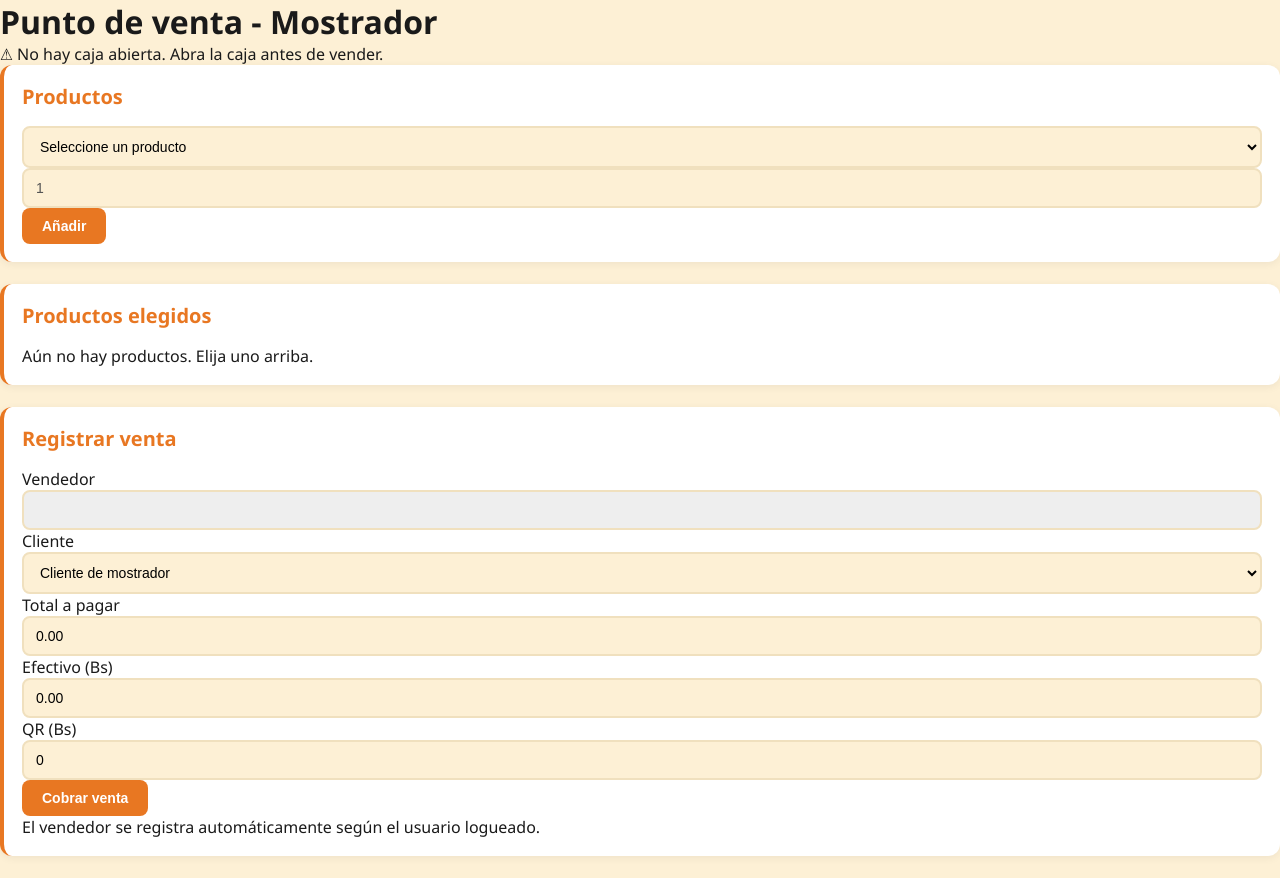
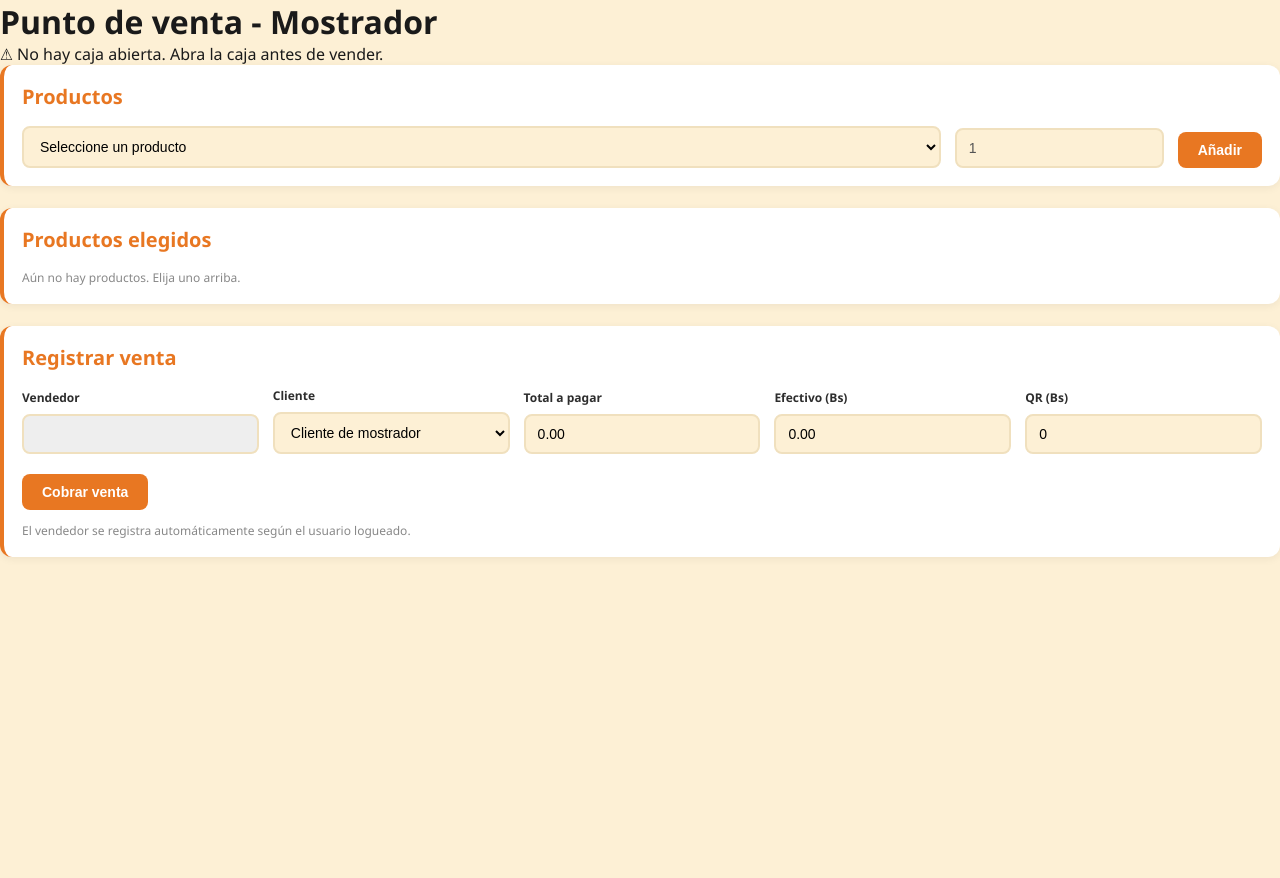
Before and after one commit to brayan217/salte-eria-, a PHP site: template pages/pos.php in a window 1280 px wide. After the commit the page ends 557 px from the top, so only its background shows below. Run offline with PHP 8.4, Linux system fonts and the light colour scheme; the template is opened without the code that fills it, so the values that code supplies are empty.

Commit message:
Mejorar espaciado de formularios dentro de paneles

```diff
--- a/styles.css
+++ b/styles.css
@@ -358,16 +358,71 @@ input:focus, select:focus{
   margin-bottom: 4px;
 }
 
+/* Formularios en línea (Caja, Stock, Horneadas, Pedidos, Usuarios, Clientes...) */
 .form-inline{
   display: flex;
-  gap: 10px;
+  gap: 22px 16px;
   flex-wrap: wrap;
-  align-items: end;
+  align-items: flex-end;
+}
+
+/* Los formularios dentro de un panel (Abrir caja, Horneadas, Mermas...)
+   necesitan separación de los bordes y del encabezado */
+.panel > .form-inline{
+  padding: 22px 18px 24px;
+  background: #fff;
 }
 
 .form-inline > div{
   flex: 1;
-  min-width: 150px;
+  min-width: 170px;
+}
+
+.form-inline > div > label,
+.campos > div > label{
+  display: block;
+  font-size: 12px;
+  font-weight: 700;
+  color: var(--gris);
+  margin-bottom: 8px;
+}
+
+.form-inline > button{
+  margin-bottom: 0;
+}
+
+/* POS: selector de productos + cantidad + botón */
+.productos-form{
+  display: flex;
+  gap: 14px;
+  flex-wrap: wrap;
+  align-items: flex-end;
+}
+.productos-form > select{ flex: 2 1 240px; }
+.productos-form > input{ flex: 0 0 130px; width: auto; }
+.productos-form > button{ flex: 0 0 auto; }
+
+/* POS: datos de la venta y botones de acción */
+.campos{
+  display: flex;
+  gap: 18px 14px;
+  flex-wrap: wrap;
+  align-items: flex-end;
+}
+.campos > div{
+  flex: 1;
+  min-width: 170px;
+}
+.acciones-form{
+  display: flex;
+  gap: 12px;
+  flex-wrap: wrap;
+  margin-top: 20px;
+}
+.nota{
+  font-size: 12px;
+  color: #888;
+  margin-top: 12px;
 }
 
 /* ===== TILES (productos) ===== */
```
